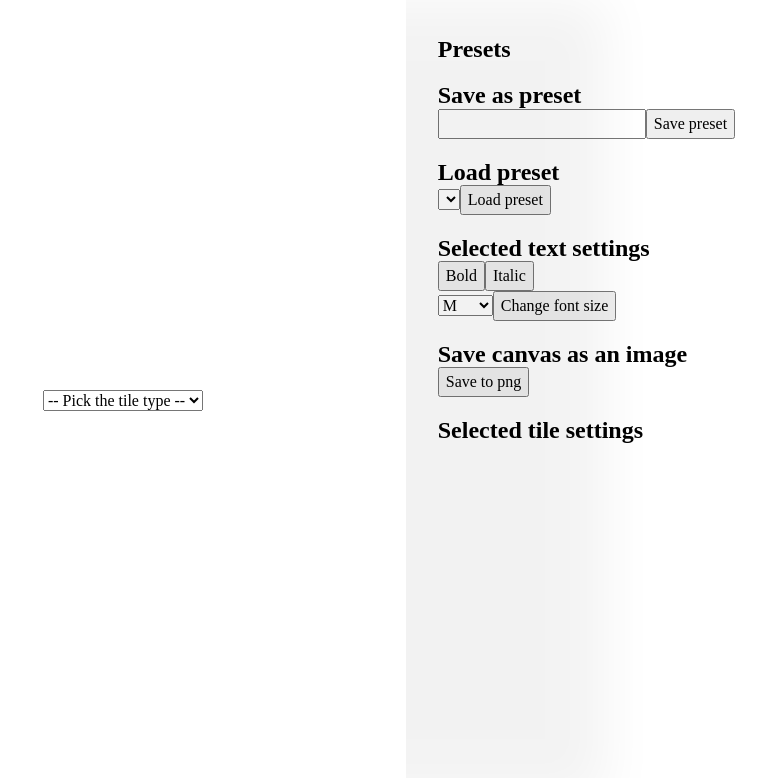
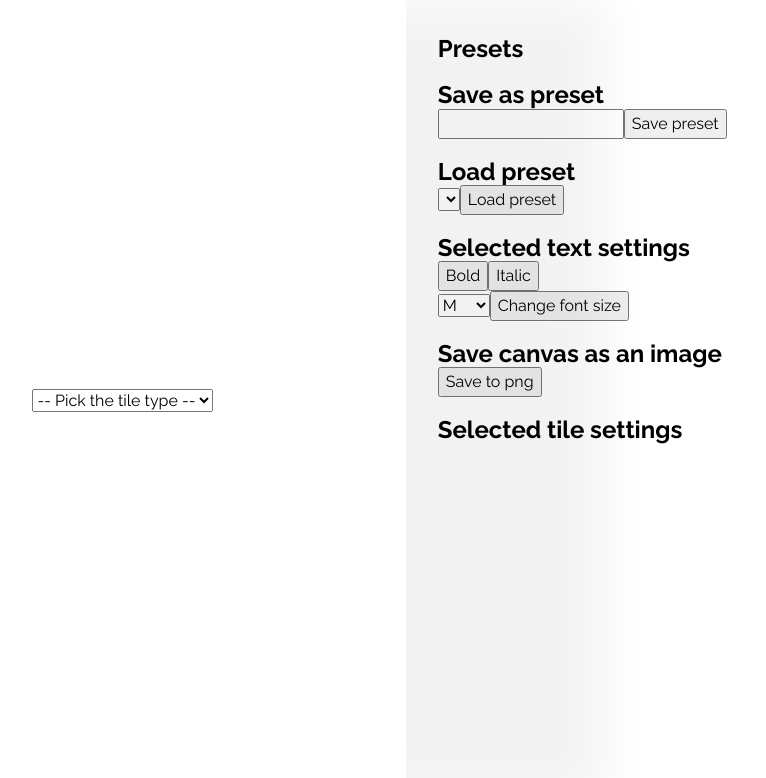
Before and after one commit to riccardofano/paper-sheet-editor, a React (Vite) app: page / in a window 1280 px wide. Shown: the top 778 px of the page, without its empty margins (160-926 px from the left). Built offline with nearby package versions, Linux system fonts and the light colour scheme.

Commit message:
Change default font

```diff
--- a/index.html
+++ b/index.html
@@ -7,7 +7,7 @@
     <link rel="preconnect" href="https://fonts.googleapis.com" />
     <link rel="preconnect" href="https://fonts.gstatic.com" crossorigin />
     <link
-      href="https://fonts.googleapis.com/css2?family=Merriweather:wght@400;700&display=swap"
+      href="https://fonts.googleapis.com/css2?family=Raleway:wght@400;700&display=swap"
       rel="stylesheet"
     />
     <title>Vite + React + TS</title>
--- a/src/Tile.ts
+++ b/src/Tile.ts
@@ -60,14 +60,14 @@
         type,
         text: "Insert some text here",
         quoted: false,
-        font: "Merriweather",
+        font: "Raleway",
       };
     case "List":
       return {
         ...defaultTileProperties,
         type,
         paragraphs: ["Insert some text here"],
-        font: "Merriweather",
+        font: "Raleway",
       };
     case "Image":
       return { ...defaultTileProperties, type, url: "" };
--- a/src/fonts.ts
+++ b/src/fonts.ts
@@ -13,6 +13,7 @@
   "Lato",
   "Montserrat",
   "Poppins",
+
   "Fira Sans",
   "Roboto Condensed",
   "Proza Libre",
--- a/src/index.css
+++ b/src/index.css
@@ -10,6 +10,7 @@
   -moz-text-size-adjust: none;
   -webkit-text-size-adjust: none;
   text-size-adjust: none;
+  font-family: "Raleway", Arial, sans-serif;
 }
 
 /* Remove default margin in favour of better control in authored CSS */
```
